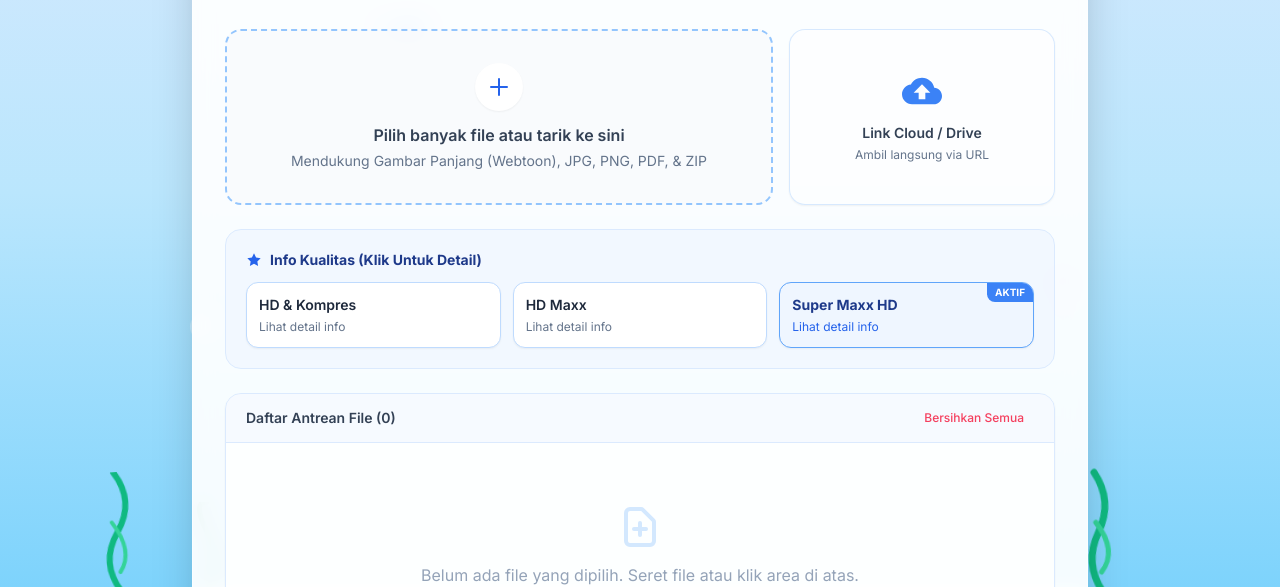
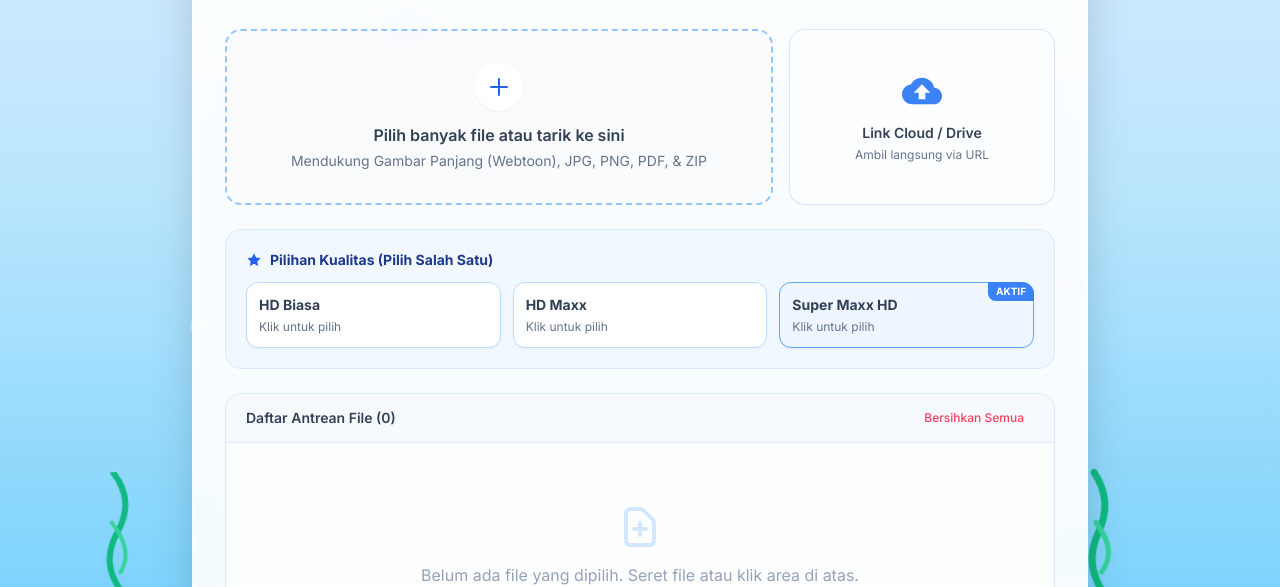
Before and after one commit to hqruchyo/pdf, a plain HTML site: page index.html in a window 1280 px wide. Shown: the part 208-795 px from the top of the page. Drawn offline with nearby package versions, Linux system fonts and the light colour scheme.

Commit message:
Update quality options and remove compression feature

```diff
--- a/index.html
+++ b/index.html
@@ -184,26 +184,44 @@
                 </div>
             </div>
 
-            <!-- Clickable Info Quality (Replaces Compress settings) -->
+            <!-- Interaktif Selectable Quality Options -->
             <div class="mb-6 p-5 rounded-2xl border border-blue-100 bg-blue-50/70">
                 <h3 class="text-sm font-bold text-blue-900 mb-3 flex items-center gap-2">
                     <svg class="w-4 h-4 text-blue-600" fill="currentColor" viewBox="0 0 24 24"><path d="M12 2l3.09 6.26L22 9.27l-5 4.87 1.18 6.88L12 17.77l-6.18 3.25L7 14.14 2 9.27l6.91-1.01L12 2z"/></svg>
-                    Info Kualitas (Klik Untuk Detail)
+                    Pilihan Kualitas (Pilih Salah Satu)
                 </h3>
                 <div class="grid grid-cols-1 sm:grid-cols-3 gap-3">
-                    <button onclick="showToast('Opsi ini untuk HD dan kompres. (Fitur kompres telah dihapus sesuai permintaan!)', 'info')" class="flex flex-col items-start gap-1 p-3 border border-blue-200 bg-white rounded-xl hover:border-blue-400 hover:bg-blue-50 transition-colors shadow-sm text-left">
-                        <span class="font-semibold text-slate-800 text-sm">HD & Kompres</span>
-                        <span class="text-xs text-slate-500">Lihat detail info</span>
-                    </button>
-                    <button onclick="showToast('Ini buat HD maxx - Kualitas sangat tinggi untuk menjaga kejelasan gambar.', 'info')" class="flex flex-col items-start gap-1 p-3 border border-blue-200 bg-white rounded-xl hover:border-blue-400 hover:bg-blue-50 transition-colors shadow-sm text-left">
-                        <span class="font-semibold text-slate-800 text-sm">HD Maxx</span>
-                        <span class="text-xs text-slate-500">Lihat detail info</span>
-                    </button>
-                    <button onclick="showToast('Super maxx HD, sampai jernih keliatan pori! Resolusi 100% Mentah Terjaga.', 'info')" class="flex flex-col items-start gap-1 p-3 border border-blue-400 bg-blue-50 rounded-xl hover:border-blue-500 hover:bg-blue-100 transition-colors shadow-sm text-left relative overflow-hidden">
-                        <span class="absolute top-0 right-0 bg-blue-500 text-white text-[10px] px-2 py-0.5 rounded-bl-lg font-bold">AKTIF</span>
-                        <span class="font-bold text-blue-900 text-sm">Super Maxx HD</span>
-                        <span class="text-xs text-blue-600">Lihat detail info</span>
-                    </button>
+
+                    <!-- Option 1: HD -->
+                    <label class="cursor-pointer relative group">
+                        <input type="radio" name="quality" value="hd" class="peer sr-only" onchange="showToast('Opsi ini untuk HD biasa. (Fitur kompres telah dihapus sesuai permintaan!)', 'info')">
+                        <div class="h-full flex flex-col items-start gap-1 p-3 border border-blue-200 bg-white rounded-xl peer-checked:border-blue-400 peer-checked:bg-blue-50 transition-all shadow-sm group-hover:border-blue-300">
+                            <span class="font-bold text-slate-700 peer-checked:text-blue-900 text-sm transition-colors">HD Biasa</span>
+                            <span class="text-xs text-slate-500 peer-checked:text-blue-600 transition-colors">Klik untuk pilih</span>
+                        </div>
+                        <span class="absolute top-0 right-0 bg-blue-500 text-white text-[10px] px-2 py-0.5 rounded-bl-lg rounded-tr-xl font-bold opacity-0 peer-checked:opacity-100 transition-opacity">AKTIF</span>
+                    </label>
+
+                    <!-- Option 2: HD Maxx -->
+                    <label class="cursor-pointer relative group">
+                        <input type="radio" name="quality" value="hdmaxx" class="peer sr-only" onchange="showToast('Ini buat HD maxx - Kualitas sangat tinggi untuk menjaga kejelasan gambar.', 'info')">
+                        <div class="h-full flex flex-col items-start gap-1 p-3 border border-blue-200 bg-white rounded-xl peer-checked:border-blue-400 peer-checked:bg-blue-50 transition-all shadow-sm group-hover:border-blue-300">
+                            <span class="font-bold text-slate-700 peer-checked:text-blue-900 text-sm transition-colors">HD Maxx</span>
+                            <span class="text-xs text-slate-500 peer-checked:text-blue-600 transition-colors">Klik untuk pilih</span>
+                        </div>
+                        <span class="absolute top-0 right-0 bg-blue-500 text-white text-[10px] px-2 py-0.5 rounded-bl-lg rounded-tr-xl font-bold opacity-0 peer-checked:opacity-100 transition-opacity">AKTIF</span>
+                    </label>
+
+                    <!-- Option 3: Super Maxx HD (Default) -->
+                    <label class="cursor-pointer relative group">
+                        <input type="radio" name="quality" value="supermaxx" class="peer sr-only" onchange="showToast('Super maxx HD, sampai jernih keliatan pori! Resolusi 100% Mentah Terjaga.', 'info')" checked>
+                        <div class="h-full flex flex-col items-start gap-1 p-3 border border-blue-200 bg-white rounded-xl peer-checked:border-blue-400 peer-checked:bg-blue-50 transition-all shadow-sm group-hover:border-blue-300">
+                            <span class="font-bold text-slate-700 peer-checked:text-blue-900 text-sm transition-colors">Super Maxx HD</span>
+                            <span class="text-xs text-slate-500 peer-checked:text-blue-600 transition-colors">Klik untuk pilih</span>
+                        </div>
+                        <span class="absolute top-0 right-0 bg-blue-500 text-white text-[10px] px-2 py-0.5 rounded-bl-lg rounded-tr-xl font-bold opacity-0 peer-checked:opacity-100 transition-opacity">AKTIF</span>
+                    </label>
+
                 </div>
             </div>
 
@@ -253,11 +271,9 @@
                 icon.innerHTML = '<svg class="w-5 h-5" fill="none" stroke="currentColor" viewBox="0 0 24 24"><path stroke-linecap="round" stroke-linejoin="round" stroke-width="2" d="M5 13l4 4L19 7"></path></svg>';
             }
 
-            // Waktu toast lebih lama untuk info membaca
             setTimeout(() => { toast.classList.remove('show'); }, type === 'info' ? 5000 : 3000);
         }
 
-        // Initialize Sortable for drag-and-drop ordering
         new Sortable(queueEl, {
             animation: 200,
             handle: '.drag-handle',
@@ -406,7 +422,6 @@
             // Meminta Nama PDF Sebelum Mulai Proses
             let pdfName = prompt("Ketik nama file PDF yang ingin disimpan:", "HQRUCHYO_Custom");
 
-            // Jika user klik cancel atau kosongkan nama
             if (pdfName === null || pdfName.trim() === "") {
                 showToast("Proses dibatalkan. Nama PDF harus diisi!", 'error');
                 return;
@@ -422,8 +437,6 @@
             try {
                 const { PDFDocument } = PDFLib;
                 const finalPdf = await PDFDocument.create();
-
-                // Standard base width for webtoon/comics in points (e.g. 595.28 points width ~ A4 width)
                 const baseWidth = 595.28;
 
                 for (let i = 0; i < filesData.length; i++) {
@@ -435,7 +448,7 @@
                         const copiedPages = await finalPdf.copyPages(existingPdf, existingPdf.getPageIndices());
                         copiedPages.forEach(page => finalPdf.addPage(page));
                     } else {
-                        // Kualitas selalu 100% Mentah (Compress dihapus)
+                        // Tidak ada fitur kompres, 100% mentah!
                         let finalBuffer = file.data;
                         let pdfImage;
 
@@ -449,18 +462,12 @@
                             pdfImage = await finalPdf.embedJpg(finalBuffer);
                         }
 
-                        // Dapatkan dimensi asli pixel gambar
                         const imgW = pdfImage.width;
                         const imgH = pdfImage.height;
-
-                        // HITUNG TINGGI HALAMAN PDF SECARA DINAMIS (CUSTOM HEIGHT)
-                        // Agar gambar panjang ke bawah (seperti webtoon) tidak terpotong sama sekali
                         const dynamicHeight = (baseWidth * imgH) / imgW;
 
-                        // Buat halaman dengan ukuran custom sesuai rasio asli gambar
                         const page = finalPdf.addPage([baseWidth, dynamicHeight]);
 
-                        // Gambar diletakkan persis memenuhi halaman custom tanpa margin
                         page.drawImage(pdfImage, {
                             x: 0,
                             y: 0,
@@ -477,7 +484,6 @@
                 const link = document.createElement('a');
                 link.href = URL.createObjectURL(blob);
 
-                // Menggunakan Nama PDF Dari Input Prompt
                 link.download = `${pdfName.trim()}.pdf`;
                 link.click();
 
```
